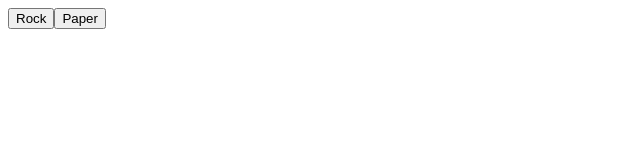
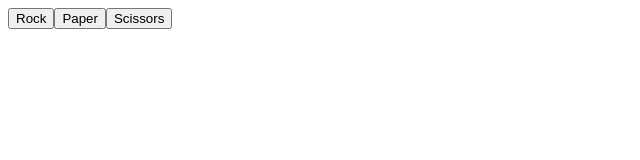
Before and after one commit to FlisAnn/rps, a React (Create React App) app: page / in a window 1280 px wide. Shown: the top 160 px of the page, without its empty margins (0-640 px from the left). Built offline with nearby package versions, Linux system fonts and the light colour scheme.

Commit message:
Adding scissors button

```diff
--- a/src/App.jsx
+++ b/src/App.jsx
@@ -3,6 +3,7 @@ function App() {
     <>
      <button data-cy="rock-button">Rock</button>
      <button data-cy="paper-button">Paper</button>
+     <button data-cy="scissors-button">Scissors</button>
     </>
   );
 }
```
Also changed, not shown: 1 other file (tests, documents, lock files or other folders).
